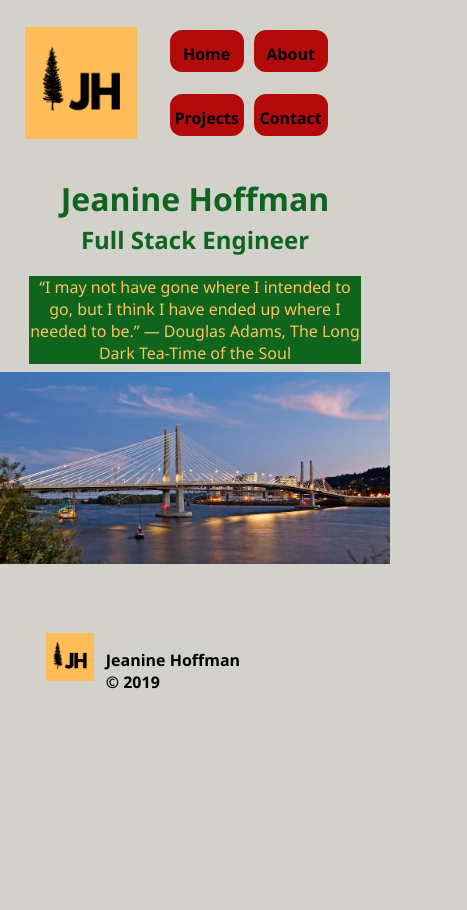
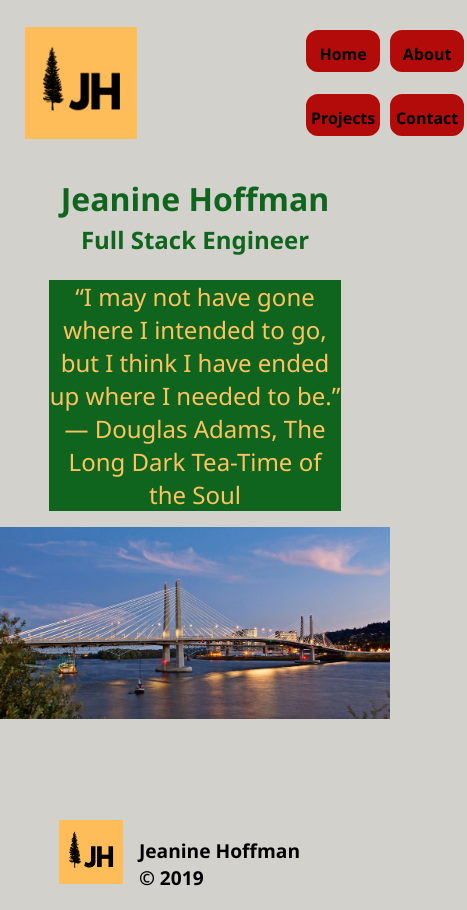
Before and after one commit to JeanineHoffman/react-portfolio, a React (Create React App) app: page / in a window 390 px wide. Shown: the whole page, 467 px wide, since content can reach past the window. Before the commit the page ends 871 px from the top, so only its background shows below. Built offline with nearby package versions, Linux system fonts and the light colour scheme.

Commit message:
ipad view done

```diff
--- a/src/App.css
+++ b/src/App.css
@@ -58,7 +58,6 @@ body {
   grid-template-columns: 1fr 1fr;
   grid-template-rows: 4em 4em;
   grid-column-gap: 2.5%;
-  /* margin-left: 1.5rem; */
 }
 
 .navBtn {
@@ -327,7 +326,6 @@ body {
 /* Begin media query styles */
 
 @media screen and (min-width: 411px) {
-
   .navBar {
     margin-left: 15%;
   }
@@ -362,134 +360,71 @@ body {
   }
 }
 
-/* @media screen and (max-width: 450px){
+@media screen and (max-width: 768px) {
+
   .navBar {
-    grid-column-gap: 3%;
-    margin-left: 5rem;
+    margin-left: 35%;
   }
-   .AdamsQuote{
-    width: 85%;
-  }
-  .linksBar{
-    display: inline-flex;
-    margin-left:28%;
-  }
-  .links{
-    height:4rem;
-    margin-left:0;
-  }
-  .logoFooter{
-    height: 2.4rem;
-    margin-left: 20%;
-    }
-    .footerLink{
-      height: 3rem;
-      margin-left: 8%;
-    }
-    .copyright{
-      font-size: 1.2rem;
-      margin-left: 8%;
-    }
-    .aboutText{
-      line-height: 1.5;
-      font-size: 1.2rem;
-      padding:.5em;
-      width: 85%;
-    }
-    .projectbtn{
-      margin-left: 6%;
-    }
-    .trybtn{
-      margin-left: 16%;
-    }
-    .projTitle1{
-      font-size: 1.75rem;
-      margin-left: 29%;
-    }
-    .projTitle2{
-      font-size: 1.75rem;
-      margin-left: 20%;
-    }
-    .projTitle3{
-      font-size: 1.75rem;
-      margin-left: 8%;
-}
-.projimg{
-  height:9rem;
-  width:10rem;
-  margin-left: 30%;
-}
-} */
-
-/* @media screen and (max-width: 850px){
-  .navBar {
-    grid-column-gap: 3%;
-    margin-left: 26rem;
-   }
-   .AdamsQuote{
-    width: 80%;
+  .AdamsQuote {
+    font-size: 1.5rem;
+    width: 75%;
   }
   .linksBar{
     display: inline-flex;
     margin-left:33%;
+
   }
   .links{
     height:4rem;
     margin-left: 40%;
   }
-  .logoFooter{
-    height: 7rem;
-    margin-left:5%;
+  .footerWrapper {
+    width: 80%;
   }
-    .footerLink{
-      height: 3rem;
-      margin-left: 8%;
+  .logoFooterimg {
+    height: 4rem;
+    margin-top: 50%;
   }
-    .footerContact{
-      display: inline-flex;
-      margin-top: 12%;
-      margin-left: 70%;
+  .copyright {
+    font-size: 1.2rem;
+    margin-top: 9.5%;
   }
-    .copyright{
-      font-size: 1.2rem;
+  .aboutText {
+    line-height: 1.5;
+    font-size: 1.6rem;
+    padding: .5em;
+    width: 90%;
+  }
+  .btnWrap {
     margin-left: 10%;
   }
-    .aboutText{
-      line-height: 1.5;
-      font-size: 1.6rem;
-      padding:.5em;
-      width: 90%;
-    }
-    .btnWrap{
-      margin-left: 10%;
-    }
-    .projBtnWrap2{
+  .projBtnWrap2 {
     margin-left: 20%;
   }
-    .projectbtn{
+  .projectbtn {
     margin-left: 4%;
   }
-    .trybtn{
+  .trybtn {
     margin-left: 20%;
   }
-    .projTitle1{
+  .projTitle1 {
     font-size: 2rem;
-      margin-left: 35%;
+    text-align: center;
   }
-    .projTitle2{
+  .projTitle2 {
     font-size: 2rem;
-      margin-left: 30%;
+    text-align: center;
   }
-    .projTitle3{
+  .projTitle3 {
     font-size: 2rem;
-      margin-left: 22%;
+    text-align: center;
   }
-    .projimg{
-      height:10rem;
-      width:11rem;
+  .projimg {
+    height: 10rem;
+    width: 11rem;
     margin-left: 36%;
   }
-} */
+}
 
 /* @media screen and (max-width: 1024px){
   .navBar {
```
Lines whose indentation alone changed are shown as unchanged.
